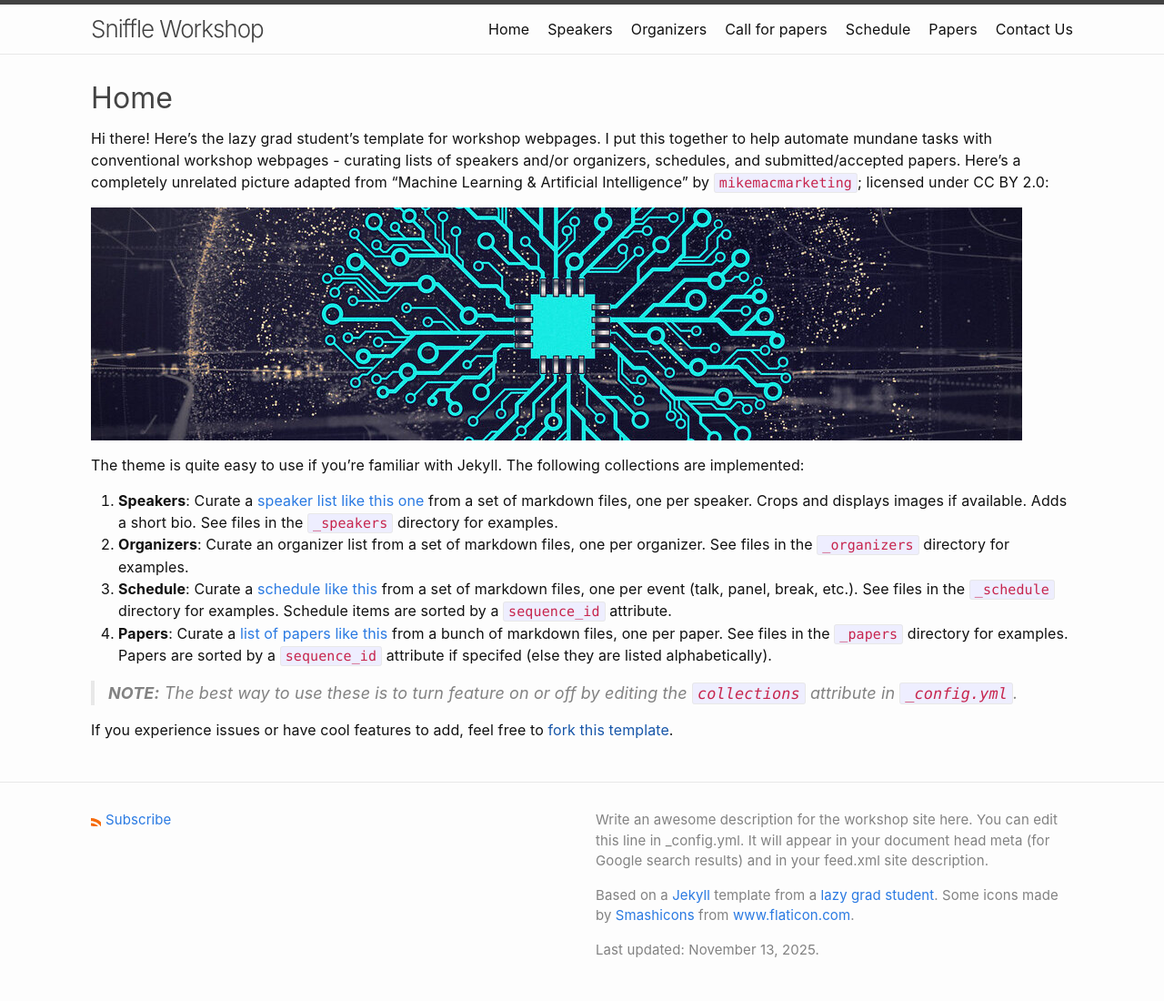
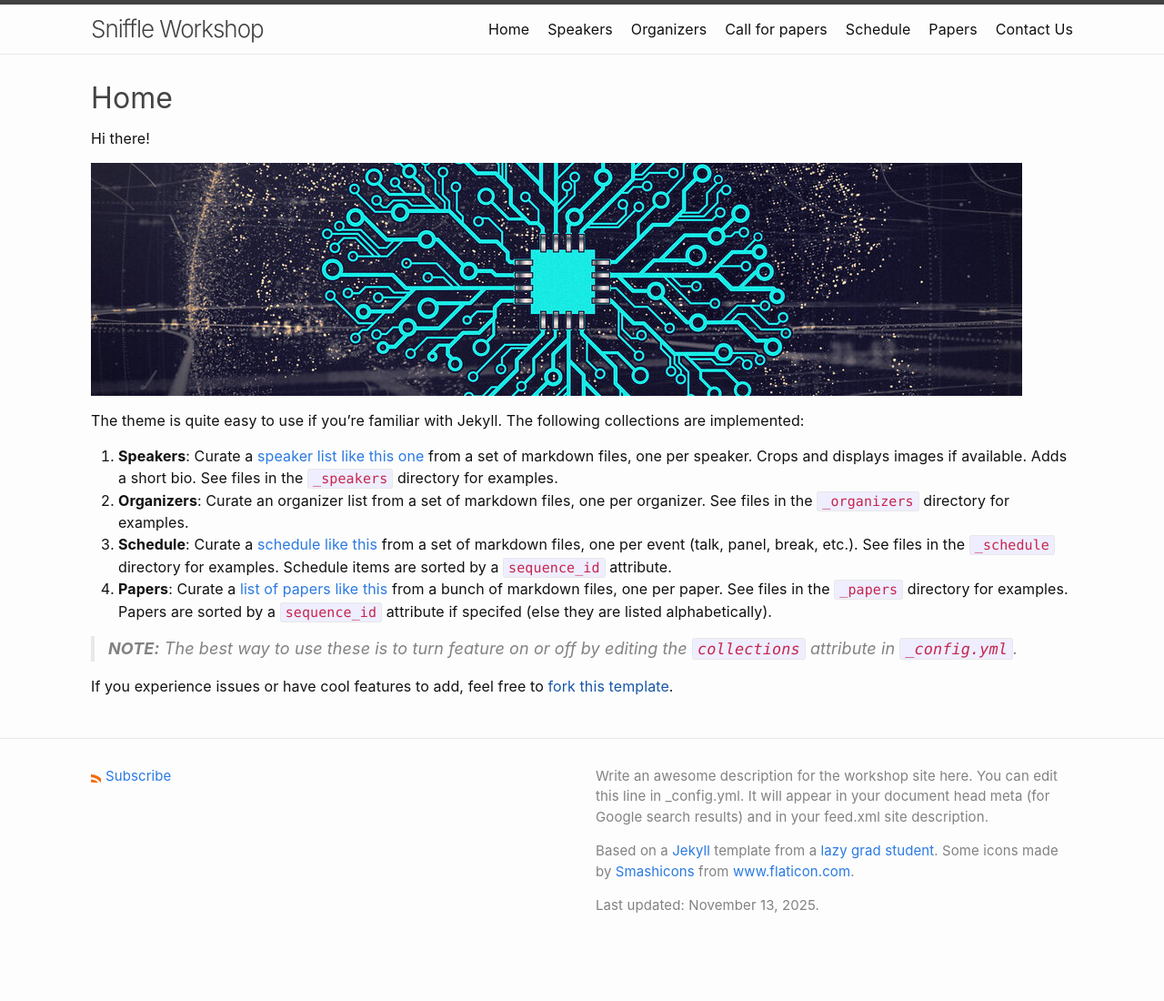
Before and after one commit to celmechcongress2026/celmechcongress2026.github.io, a Jekyll site: the page built from index.md, in a window 1280 px wide. Shown: the whole page at 91% size. Built offline with Jekyll 4.4.1, drawn with Linux system fonts in a browser that asks for light colours; after the commit the page ends 1052 px from its top, so only the background shows below that.

Commit message:
Update index.md

```diff
--- a/index.md
+++ b/index.md
@@ -7,7 +7,7 @@ title: Home
 layout: home
 ---
 
-Hi there! Here's the lazy grad student's template for workshop webpages. I put this together to help automate mundane tasks with conventional workshop webpages - curating lists of speakers and/or organizers, schedules, and submitted/accepted papers. Here's a completely unrelated picture adapted from "Machine Learning & Artificial Intelligence" by `mikemacmarketing`; licensed under CC BY 2.0:
+Hi there!
 
 ![](assets/img/banner.jpg)
 
```
